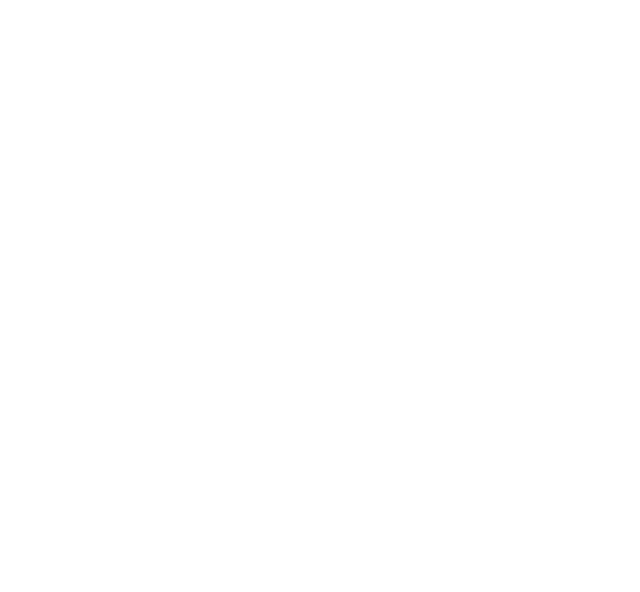
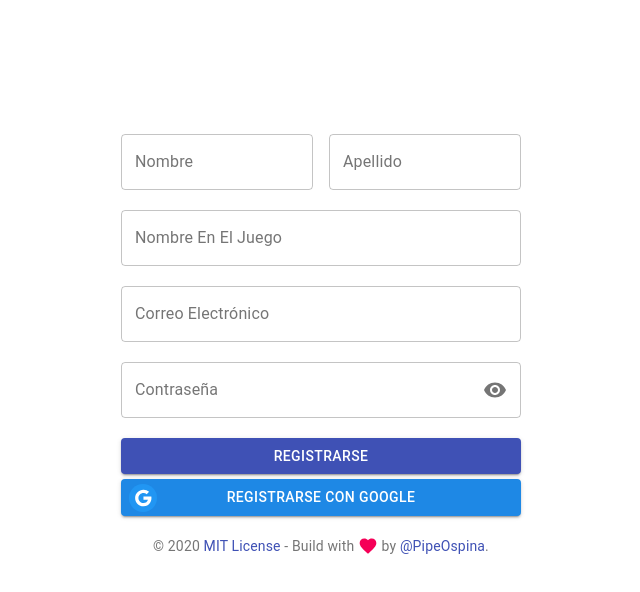
Before and after one commit to PipeOspina/NIM_Game, a React app: page /register in a window 1280 px wide. Shown: the top 592 px of the page, without its empty margins (319-959 px from the left). Built offline with nearby package versions, Linux system fonts and the light colour scheme; no server answers; the HTML template or start-up script is replaced by a standard one.

Commit message:
Setting up register page Improve google account integration and register view as well

```diff
--- a/src/index.tsx
+++ b/src/index.tsx
@@ -1,6 +1,7 @@
 import React, { Fragment } from 'react'
 import ReactDOM from 'react-dom'
 import Login from './pages/Login/Login'
+import Register from './pages/Register/Register'
 import './index.scss'
 import {
   BrowserRouter as Router,
@@ -11,21 +12,29 @@
 } from 'react-router-dom'
 import Home from './pages/Home'
 import * as firebase from 'firebase/app'
+import 'firebase/auth'
 import config from './utils/consts/config'
 
 firebase.initializeApp(config);
 
+firebase.auth().onAuthStateChanged((usr: any) => {
+  console.log(usr)
+})
+
 export default function App(): JSX.Element {
   return (
+    <Fragment>
       <Router>
         <Switch>
           <Route path='/home' component={Home} />
           <Route path="/login" component={Login} />
+          <Route path="/register" component={Register} />
           <Route exact path="/">
             <Redirect to="/login" />
           </Route>
         </Switch>
       </Router>
+    </Fragment>
   )
 }
 
--- a/src/pages/Login/Login.tsx
+++ b/src/pages/Login/Login.tsx
@@ -24,6 +24,7 @@
 import VisibilityOff from '@material-ui/icons/VisibilityOff';
 import login from '../../utils/consts/googleSign'
 import realLogin from '../../utils/sign'
+import { Link as RouterLink } from 'react-router-dom'
 
 export default function Login(): JSX.Element {
   const preventDefault = (event: React.SyntheticEvent) => event.preventDefault()
@@ -126,7 +127,7 @@
     setUsrHelper('')
     setPassHelper('')
     setDoCharge(true)
-    login(doRemember).then(() => {
+    login().then(() => {
       setDoCharge(false)
     }).catch(() => {
       setDoCharge(false)
@@ -157,7 +158,7 @@
         onSubmit={submit}
       >
         <TextField
-          label="Usuario"
+          label="Correo Electrónico"
           type="email"
           variant="outlined"
           autoComplete="username"
@@ -167,7 +168,6 @@
           onBlur={usrBlur}
           error={doUsrErr}
           helperText={usrHelper}
-          autoFocus
           required
           InputLabelProps={
             {
@@ -177,11 +177,10 @@
         />
         <FormControl variant="outlined"
           error={doPassErr}>
-          <InputLabel>Constraseña</InputLabel>
+          <InputLabel>Contraseña</InputLabel>
           <OutlinedInput
             type={visibility ? 'text' : 'password'}
             onChange={togglePass}
-            value={password}
             endAdornment={
               <InputAdornment position="end">
                 <IconButton
@@ -197,7 +196,7 @@
                 </IconButton>
               </InputAdornment>
             }
-            labelWidth={93}
+            labelWidth={86}
             name="password"
             id="password"
             autoComplete="current-password"
@@ -256,8 +255,8 @@
             item
           >
             <Link
-              href="#"
-              onClick={preventDefault}
+              to="/register"
+              component={RouterLink}
               className="register"
             >
               Registrarse
--- /dev/null
+++ b/src/pages/Register/Register.scss
@@ -0,0 +1,22 @@
+@media (min-width: 300px) {
+  .names {
+    > * {
+      width: 48%;
+    }
+    :first-child {
+      margin-right: 4%;
+    }
+  }
+}
+
+@media (max-width: 300px) {
+  .names {
+    > * {
+      width: 100%;
+    }
+
+    .last-name {
+      margin-top: 20px;
+    }
+  }
+}
--- /dev/null
+++ b/src/pages/Register/Register.tsx
@@ -0,0 +1,258 @@
+import React, { useState, useEffect } from "react";
+import {
+  Grid,
+  TextField,
+  FormControl,
+  InputLabel,
+  OutlinedInput,
+  InputAdornment,
+  IconButton,
+  FormHelperText,
+  Box,
+  LinearProgress,
+  Button
+} from '@material-ui/core'
+import {
+  Visibility,
+  VisibilityOff
+} from '@material-ui/icons'
+import './Register.scss'
+import Copyright from '../../components/Copyright'
+import googleLogin from '../../utils/consts/googleSign'
+import { register } from '../../utils/sign'
+import GoogleButton from '../../components/GoogleButton/GoogleButton'
+import GoogleIcon from '../../components/icons/GoogleIcon'
+import * as firebase from 'firebase/app'
+import 'firebase/auth'
+
+
+export default function Register(): JSX.Element {
+  const [states, setStates] = useState({
+    visibility: false,
+    doCharge: false,
+    doNameErr: false,
+    doLastErr: false,
+    doNickErr: false,
+    doEmailErr: false,
+    doPassErr: false,
+    emailBlur: false,
+    name: '',
+    lastName: '',
+    nickname: '',
+    email: '',
+    password: '',
+    nameHelper: '',
+    lastHelper: '',
+    nickHelper: '',
+    emailHelper: '',
+    passHelper: ''
+  })
+
+  const toggle = (event: React.ChangeEvent<HTMLInputElement>) => {
+    const value = event.target.value
+    const name = event.target.name
+    const id = event.target.id
+    const fixed = typeof id === 'string' ? id.charAt(0).toUpperCase() + id.slice(1) : id
+    if (!value) {
+      setStates({ ...states, ['do' + fixed + 'Err']: true, [id + 'Helper']: 'Completa este campo', [name]: value, emailBlur: true })
+    } else {
+      setStates({ ...states, ['do' + fixed + 'Err']: false, [id + 'Helper']: '', [name]: value })
+    }
+  }
+
+  const emailToggle = (event: React.ChangeEvent<HTMLInputElement>) => {
+    const value = event.target.value
+    const regex = /^\w+([\.-]?\w+)*@\w+([\.-]?\w+)*(\.\w{2,3})+$/
+    states.emailBlur && !value.match(regex) ?
+      setStates({ ...states, doEmailErr: true, emailHelper: 'Digita correctamente tu correo electrónico', email: value }) :
+      toggle(event)
+  }
+
+  const emailBlur = (event: React.ChangeEvent<HTMLInputElement>) => {
+    setStates({ ...states, emailBlur: true })
+    event.target.value ? emailToggle(event) : toggle(event)
+  }
+
+  const nickToggle = (event: React.ChangeEvent<HTMLInputElement>) => {
+    const value = event.target.value
+    value.includes(' ') ? event.target.value = states.nickname : toggle(event)
+  }
+
+  const submit = (event: React.BaseSyntheticEvent) => {
+    event.preventDefault()
+    if (!states.doLastErr && !states.doNameErr && !states.doEmailErr && !states.doNickErr && !states.doPassErr) {
+      setStates({ ...states, doCharge: true })
+      register(states.email, states.password).then(() => {
+        const user = firebase.auth().currentUser
+        user.updateProfile({
+          displayName: states.name + ' ' + states.lastName
+        }).then(() => {
+          user.sendEmailVerification().then(() => {
+            setStates({ ...states, doCharge: false })
+            console.log('Te hemos enviado un correo electrónico')
+          }).catch(() => {
+            setStates({ ...states, doCharge: false })
+            console.log('Correo electrónico fallido :c')
+          })
+        }).catch(() => {
+          setStates({ ...states, doCharge: false })
+        })
+      }).catch(() => {
+        setStates({ ...states, doCharge: false })
+      })
+    }
+  }
+
+  const handleClickShowPassword = () => setStates({ ...states, ['visibility']: !states.visibility })
+
+  const preventDefault = (event: React.BaseSyntheticEvent) => event.preventDefault()
+
+  return (
+    <Grid
+      container
+      spacing={0}
+      alignItems="center"
+      justify="center"
+      className="container"
+      direction="column"
+    >
+      <form
+        noValidate
+        onSubmit={submit}
+      >
+        <Grid
+          container
+          item
+          direction="row"
+          className="names"
+        >
+          <TextField
+            label="Nombre"
+            type="text"
+            variant="outlined"
+            autoComplete="given-name"
+            name="name"
+            id="name"
+            onChange={toggle}
+            onBlur={toggle}
+            error={states.doNameErr}
+            helperText={states.nameHelper}
+            required
+            InputLabelProps={
+              {
+                required: false
+              }
+            }
+          />
+          <TextField
+            label="Apellido"
+            type="text"
+            variant="outlined"
+            autoComplete="family-name"
+            name="lastName"
+            id="last"
+            className="last-name"
+            onChange={toggle}
+            onBlur={toggle}
+            error={states.doLastErr}
+            helperText={states.lastHelper}
+            required
+            InputLabelProps={
+              {
+                required: false
+              }
+            }
+          />
+        </Grid>
+        <TextField
+          label="Nombre En El Juego"
+          type="text"
+          variant="outlined"
+          autoComplete="nickname"
+          name="nickname"
+          id="nick"
+          onChange={nickToggle}
+          onBlur={toggle}
+          error={states.doNickErr}
+          helperText={states.nickHelper}
+          required
+          InputLabelProps={
+            {
+              required: false
+            }
+          }
+        />
+        <TextField
+          label="Correo Electrónico"
+          type="email"
+          variant="outlined"
+          autoComplete="email"
+          name="email"
+          id="email"
+          onChange={emailToggle}
+          onBlur={emailBlur}
+          error={states.doEmailErr}
+          helperText={states.emailHelper}
+          required
+          InputLabelProps={
+            {
+              required: false
+            }
+          }
+        />
+        <FormControl variant="outlined"
+          error={states.doPassErr}>
+          <InputLabel>Contraseña</InputLabel>
+          <OutlinedInput
+            type={states.visibility ? 'text' : 'password'}
+            onChange={toggle}
+            onBlur={toggle}
+            endAdornment={
+              <InputAdornment position="end">
+                <IconButton
+                  onClick={handleClickShowPassword}
+                  onMouseDown={preventDefault}
+                  edge="end"
+                >
+                  {
+                    !states.visibility ?
+                      <Visibility color={states.doPassErr ? 'secondary' : 'inherit'} /> :
+                      <VisibilityOff color={states.doPassErr ? 'secondary' : 'inherit'} />
+                  }
+                </IconButton>
+              </InputAdornment>
+            }
+            labelWidth={86}
+            name="password"
+            id="pass"
+            required
+          />
+          {states.doPassErr ? <FormHelperText>{states.passHelper}</FormHelperText> : ''}
+        </FormControl>
+        <Button
+          variant="contained"
+          color="primary"
+          type="submit"
+        >
+          Registrarse
+        </Button>
+        <GoogleButton
+          variant="contained"
+          color="primary"
+          className="google-btn"
+          onClick={googleLogin}
+        >
+          <GoogleIcon
+            className="my-icon"
+            fontSize="small"
+          />
+          Registrarse con Google
+        </GoogleButton>
+      </form>
+      <Box>
+        <Copyright />
+      </Box>
+      {states.doCharge ? <LinearProgress className="charge" /> : ''}
+    </Grid>
+  )
+}
--- a/src/utils/consts/googleSign.ts
+++ b/src/utils/consts/googleSign.ts
@@ -1,16 +1,12 @@
 import * as firebase from "firebase/app";
 import "firebase/auth";
 
-export default function login(doRemember: boolean) {
+export default function login() {
   const provider = new firebase.auth.GoogleAuthProvider();
   provider.addScope("https://www.googleapis.com/auth/contacts.readonly");
   firebase.auth().languageCode = "es";
 
-  const persistence = doRemember
-    ? firebase.auth.Auth.Persistence.LOCAL
-    : firebase.auth.Auth.Persistence.SESSION;
-
-  firebase.auth().setPersistence(persistence);
+  firebase.auth().setPersistence(firebase.auth.Auth.Persistence.LOCAL);
 
   return firebase.auth().signInWithPopup(provider);
 }
@@ -22,5 +18,5 @@
     .then((result: any) => {
       console.log(result);
     })
-    .catch((err: any) => {});
+    .catch(() => {});
 }
--- a/src/utils/sign.ts
+++ b/src/utils/sign.ts
@@ -14,3 +14,7 @@
 
   return firebase.auth().signInWithEmailAndPassword(email, pass);
 }
+
+export function register(email: string, pass: string) {
+  return firebase.auth().createUserWithEmailAndPassword(email, pass);
+}
```
Lines whose indentation alone changed are shown as unchanged.
